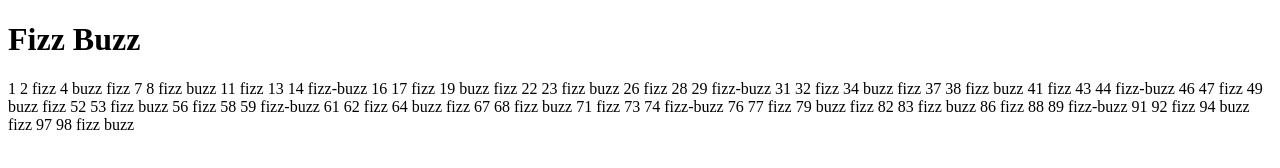
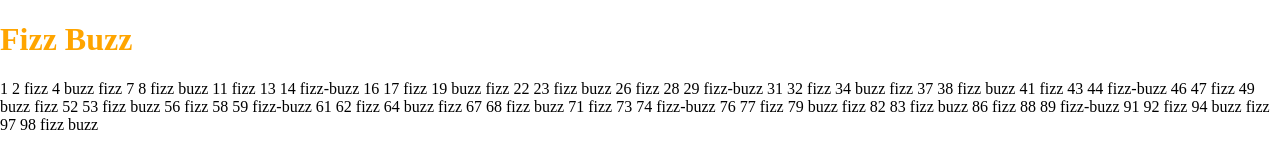
Before and after one commit to ryanroat/fizzbuzz, a plain HTML site: page index.html in a window 1280 px wide. Drawn offline with Linux system fonts and the light colour scheme.

Commit message:
added css file

```diff
--- a/index.html
+++ b/index.html
@@ -6,6 +6,7 @@
   <meta name="viewport" content="width=device-width, initial-scale=1.0">
   <meta http-equiv="X-UA-Compatible" content="ie=edge">
   <title>Document</title>
+  <link rel="stylesheet" href="./styles.css">
 </head>
 
 <body>
--- /dev/null
+++ b/styles.css
@@ -0,0 +1,8 @@
+html, body {
+  padding: 0;
+  margin:0;
+}
+
+h1 {
+  color: orange;
+}
```
